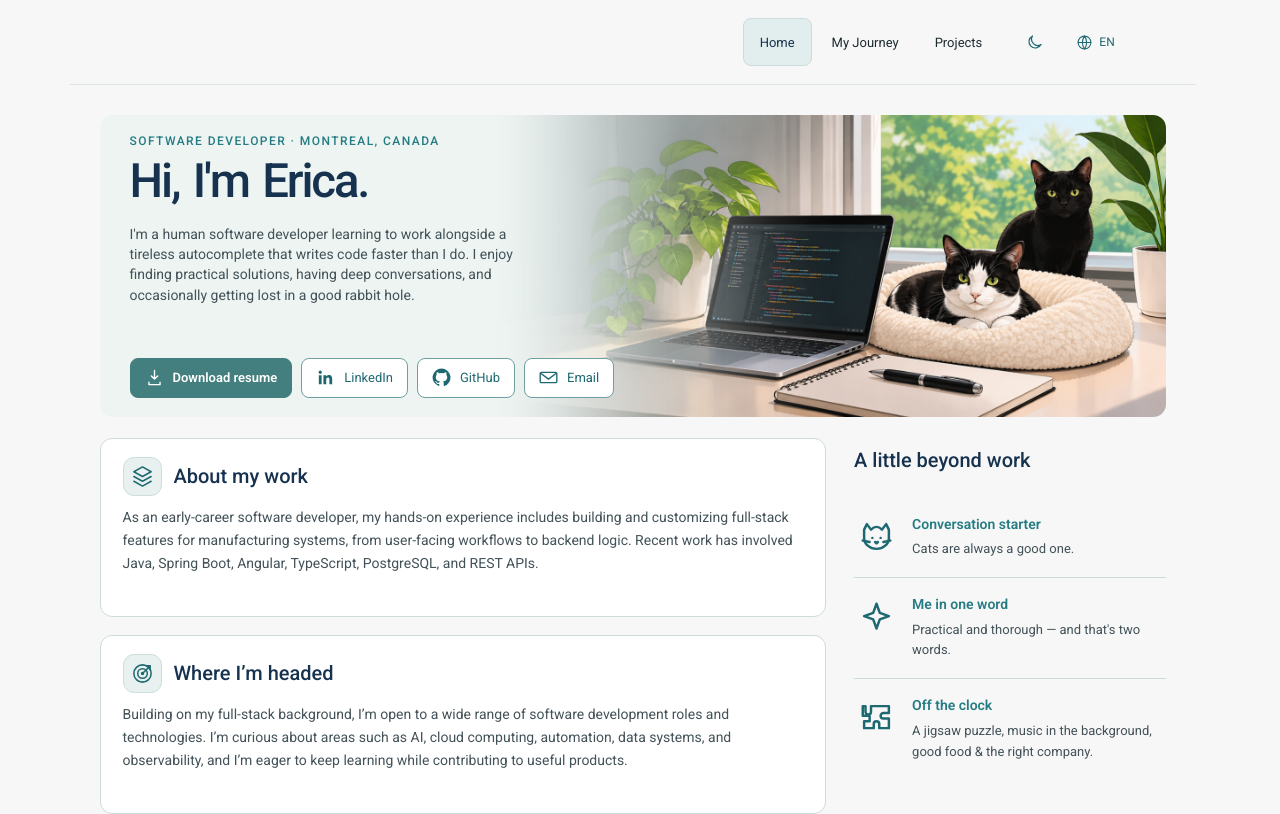
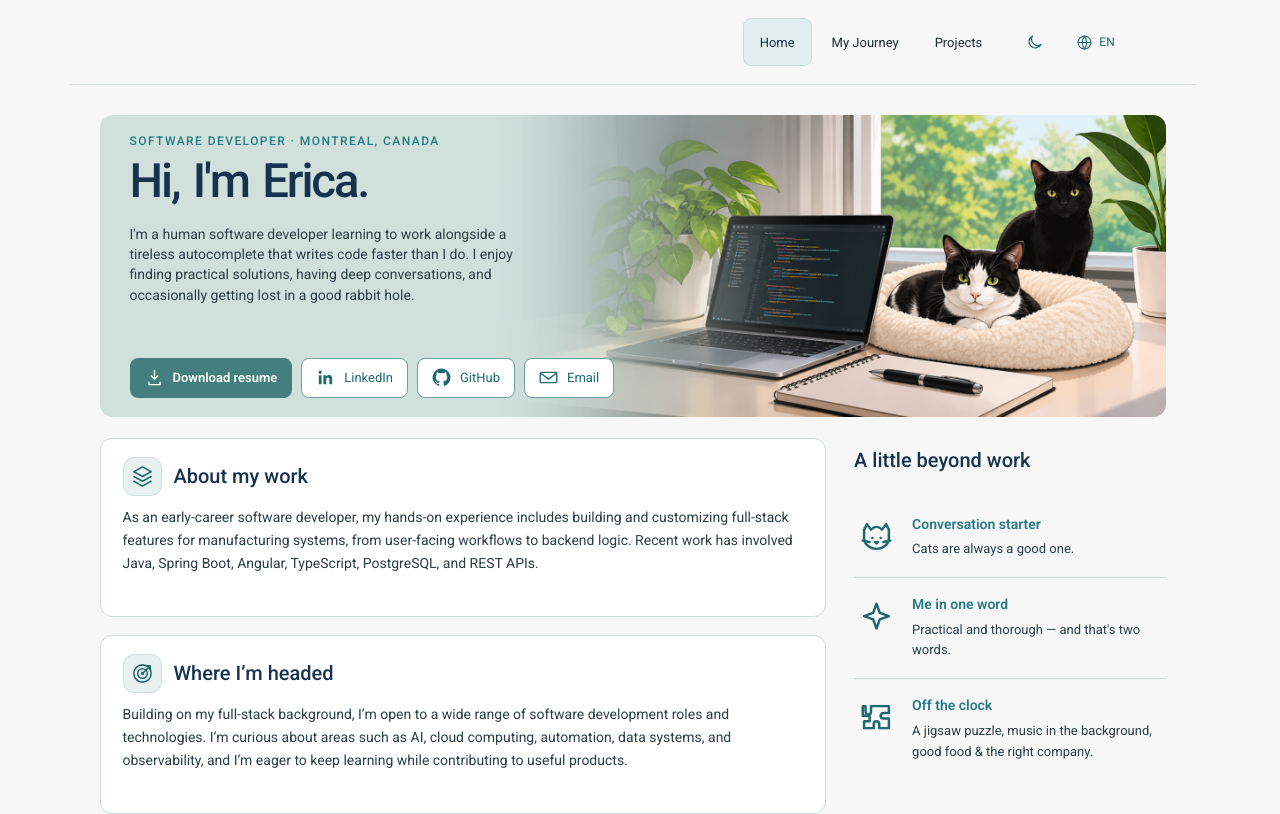
Before and after one commit to Kikasantini/erica-portfolio, a React (Vite) app: page /en in a window 1280 px wide. Shown: the top 814 px of the page. Built offline with nearby package versions, Linux system fonts and the light colour scheme.

Commit message:
Apply approved Soft Slate light palette and matching dark thumbnail border

```diff
--- a/src/components/ColorCustomizer.tsx
+++ b/src/components/ColorCustomizer.tsx
@@ -4,8 +4,8 @@ import { useTranslation } from 'react-i18next'
 const LIGHT_MODE_DEFAULTS = {
   "pageBackground": "#f7f7f7",
   "mainText": "#1d2b30",
-  "paragraphText": "#435258",
-  "metaText": "#667477",
+  "paragraphText": "#2a3e47",
+  "metaText": "#57676b",
   "headings": "#16324f",
   "sectionTitles": "#257c83",
   "buttonBackground": "#f2f6f5",
@@ -24,28 +24,28 @@ const LIGHT_MODE_DEFAULTS = {
   "projectCardMediaBackground": "#d7e0df",
   "surface": "#ffffff",
   "softBorder": "#ccdcda",
-  "heroBackground": "#edf4f2",
+  "heroBackground": "#d0e1dc",
   "accentFill": "#437f7e",
   "accentContrast": "#ffffff",
   "statusText": "#216c69",
   "statusBorder": "#4d9c92",
   "statusSurface": "#e4f2ee",
-  "experienceAlternateBackground": "#e2eeeb",
+  "experienceAlternateBackground": "#e6ebe9",
   "timelineIconHoverBackground": "#2b8b83",
   "timelineIconHoverText": "#ffffff",
-  "badgeCardStart": "#e1f2ef",
+  "badgeCardStart": "#a6bfba",
   "badgeCardEnd": "#edf8f6",
   "badgeCardBorder": "#b8d4d1",
   "badgeLabelBackground": "#cae9e5",
   "badgeLabelText": "#235c5b",
   "badgeLink": "#137a80",
   "badgeLinkHover": "#119ca0",
-  "badgeThumbnailBorder": "#8d65cc",
+  "badgeThumbnailBorder": "#121212",
   "journeyPlainTagBackground": "#fdfdfd",
-  "journeyPlainTagBorder": "#fdfdfd",
+  "journeyPlainTagBorder": "#b8b8b8",
   "journeyPlainTagText": "#435258",
-  "journeyAlternateTagBackground": "#ffffff",
-  "journeyAlternateTagBorder": "#ffffff",
+  "journeyAlternateTagBackground": "#f5f5f5",
+  "journeyAlternateTagBorder": "#9db4aa",
   "journeyAlternateTagText": "#435258",
   "projectTagBackground": "#e8f1f0",
   "projectTagBorder": "#ccdddd",
@@ -94,7 +94,7 @@ const DARK_MODE_DEFAULTS: ColorPalette = {
   "badgeLabelText": "#c1e9e2",
   "badgeLink": "#69e4dc",
   "badgeLinkHover": "#119ca0",
-  "badgeThumbnailBorder": "#8d65cc",
+  "badgeThumbnailBorder": "#ffffff",
   "journeyPlainTagBackground": "#2a3a3f",
   "journeyPlainTagBorder": "#2a3a3f",
   "journeyPlainTagText": "#c5d2cf",
@@ -256,7 +256,7 @@ const COLOR_GROUPS: { id: string; keys: ColorKey[] }[] = [
   }
 ]
 const HEX_COLOR = /^#[0-9a-f]{6}$/i
-const STORAGE_KEY = 'erica-portfolio-custom-colors-v2'
+const STORAGE_KEY = 'erica-portfolio-custom-colors-v3'
 
 function readStoredColors(): { light: ColorPalette; dark: ColorPalette; history: ColorHistory } {
   const state = {
--- a/src/index.css
+++ b/src/index.css
@@ -3,8 +3,8 @@
 :root {
   --page-background: #f7f7f7;
   --main-text: #1d2b30;
-  --paragraph-text: #435258;
-  --meta-text: #667477;
+  --paragraph-text: #2a3e47;
+  --meta-text: #57676b;
   --brand-name: #16324f;
   --heading-color: #16324f;
   --section-title-color: #257c83;
@@ -1625,7 +1625,7 @@ p {
 
 /* Unified Soft Slate composition shared by both color modes. */
 :root {
- --surface:#fff;--soft-border:#ccdcda;--hero-bg:#edf4f2;--accent-fill:#437f7e;--accent-contrast:#fff;
+ --surface:#fff;--soft-border:#ccdcda;--hero-bg:#d0e1dc;--accent-fill:#437f7e;--accent-contrast:#fff;
  --art-brightness:1;--art-saturation:.88;
 }
 :root[data-theme='dark'] {
@@ -3100,18 +3100,18 @@ p {
 
 /* Customizable Soft Slate surfaces introduced by the current design. */
 :root {
-  --experience-alternate-background: #e2eeeb;
+  --experience-alternate-background: #e6ebe9;
   --timeline-icon-hover-background: #2b8b83;
   --timeline-icon-hover-text: #ffffff;
   --core-stack-background: #fdfdfd;
-  --badge-card-start: #e1f2ef;
+  --badge-card-start: #a6bfba;
   --badge-card-end: #edf8f6;
   --badge-card-border: #b8d4d1;
   --badge-label-background: #cae9e5;
   --badge-label-text: #235c5b;
   --badge-link: #137a80;
   --badge-link-hover: #119ca0;
-  --badge-thumbnail-border: #8d65cc;
+  --badge-thumbnail-border: #121212;
 }
 :root[data-theme='dark'] {
   --experience-alternate-background: #22343a;
@@ -3125,7 +3125,7 @@ p {
   --badge-label-text: #c1e9e2;
   --badge-link: #69e4dc;
   --badge-link-hover: #119ca0;
-  --badge-thumbnail-border: #8d65cc;
+  --badge-thumbnail-border: #ffffff;
 }
 .journey-page .journey-overview__experience .experience-timeline__entry:nth-child(even)::after {
   background: var(--experience-alternate-background);
@@ -3219,10 +3219,10 @@ p {
 /* Three independently editable technology chip palettes. */
 :root {
   --journey-plain-tag-background: #fdfdfd;
-  --journey-plain-tag-border: #fdfdfd;
+  --journey-plain-tag-border: #b8b8b8;
   --journey-plain-tag-text: #435258;
-  --journey-alternate-tag-background: #ffffff;
-  --journey-alternate-tag-border: #ffffff;
+  --journey-alternate-tag-background: #f5f5f5;
+  --journey-alternate-tag-border: #9db4aa;
   --journey-alternate-tag-text: #435258;
   --project-tag-background: #e8f1f0;
   --project-tag-border: #ccdddd;
```
